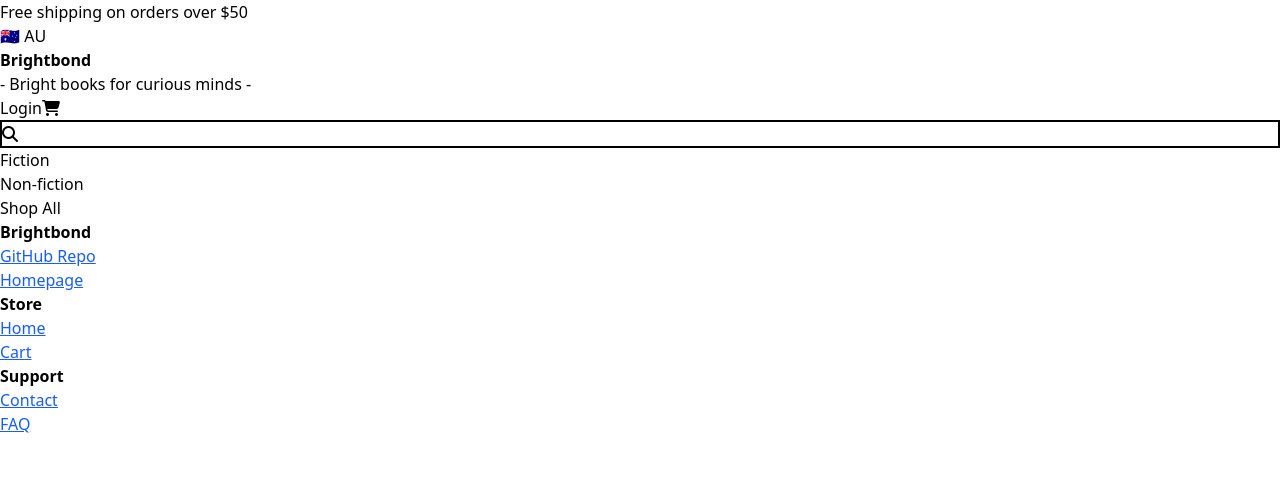
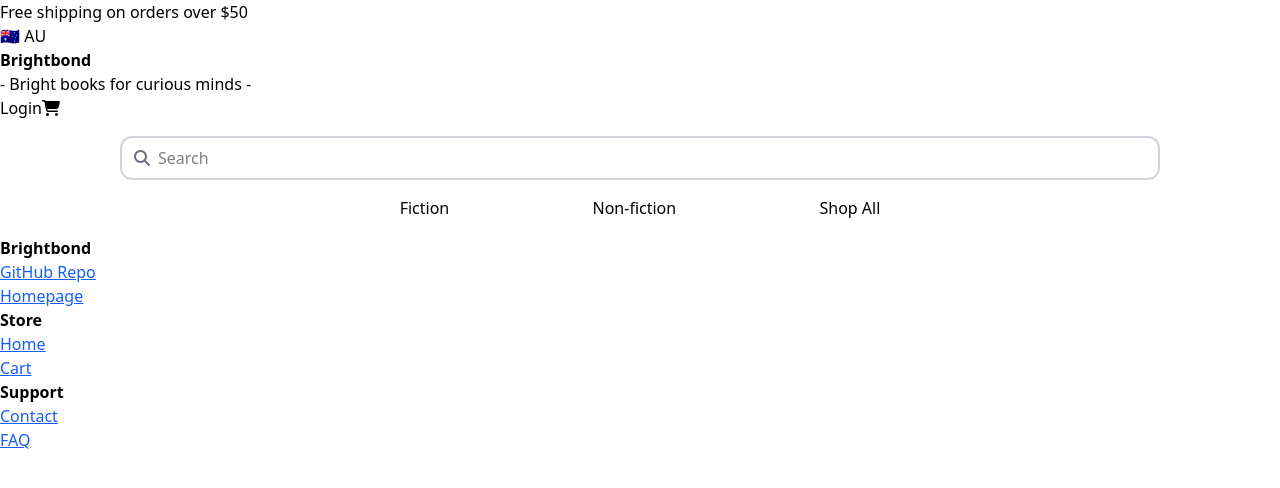
Before and after one commit to Jennifer-JY/bookstore, a Next.js app: page / in a window 1280 px wide. Shown: the top 488 px of the page. Built offline with nearby package versions, Linux system fonts and the light colour scheme.

Commit message:
Add formatting to the Home page.

```diff
--- a/app/page.tsx
+++ b/app/page.tsx
@@ -1,16 +1,27 @@
+import Link from "next/link";
+
 export default function Home() {
   return (
-    <div>
-      <div className="flex flex-row border-2 gap-1">
-        <div>
-          <i className="fa-solid fa-magnifying-glass"></i>
-        </div>
-        <input></input>
+    <div className="p-4 flex flex-col items-center">
+      <div className="w-full sm:w-5/6 flex flex-row items-center gap-2 border-2 border-gray-300 rounded-xl px-3 py-2 focus-within:ring-2 focus-within:ring-blue-500">
+        <i className="fa-solid fa-magnifying-glass text-gray-500"></i>
+        <input
+          className="w-full outline-none bg-transparent"
+          type="text"
+          placeholder="Search"
+        />
       </div>
-      <nav>
-        <div>Fiction</div>
-        <div>Non-fiction</div>
-        <div>Shop All</div>
+
+      <nav className="w-1/2 mt-4 flex flex-col sm:justify-around sm:flex-row">
+        <Link href={"/"} className="mx-auto hover:underline">
+          Fiction
+        </Link>
+        <Link href={"/"} className="mx-auto hover:underline">
+          Non-fiction
+        </Link>
+        <Link href={"/"} className="mx-auto hover:underline">
+          Shop All
+        </Link>
       </nav>
     </div>
   );
```
